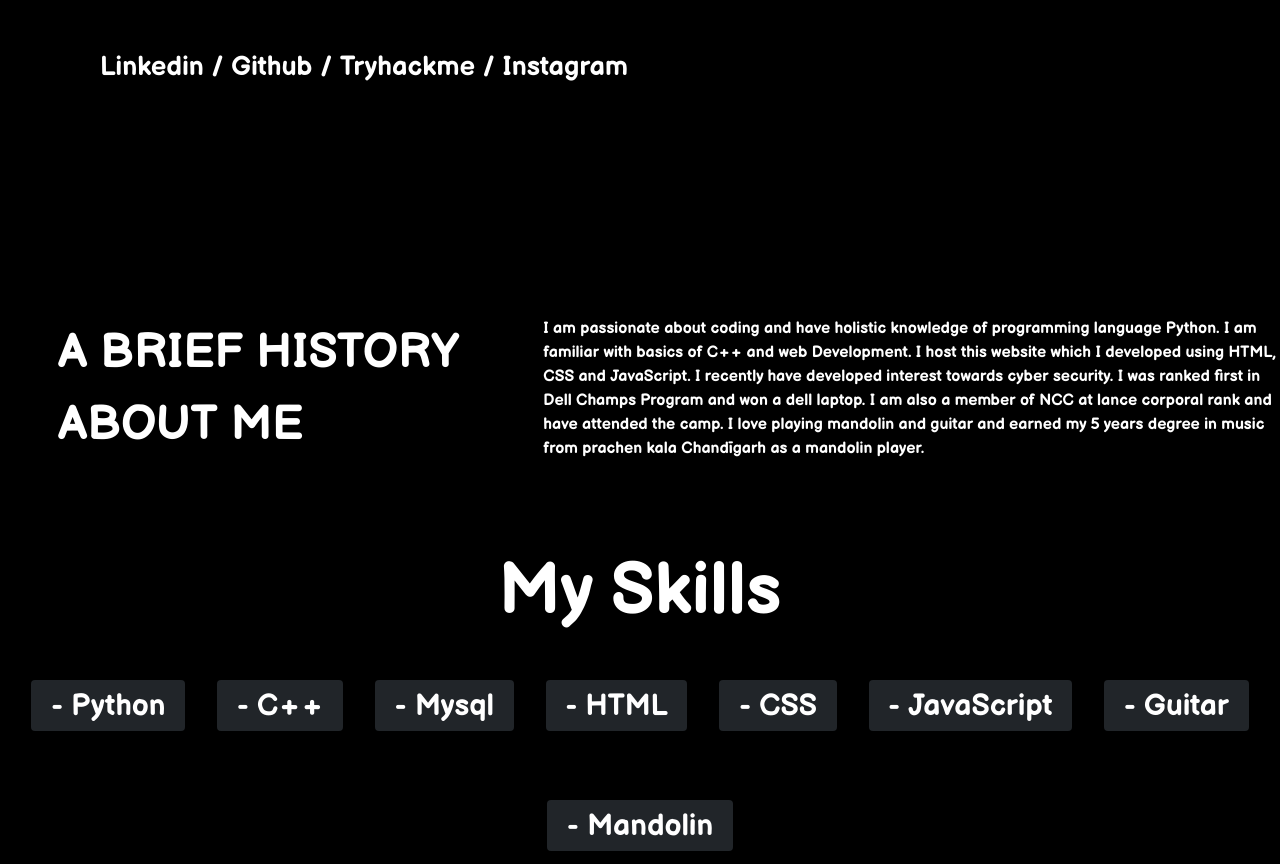
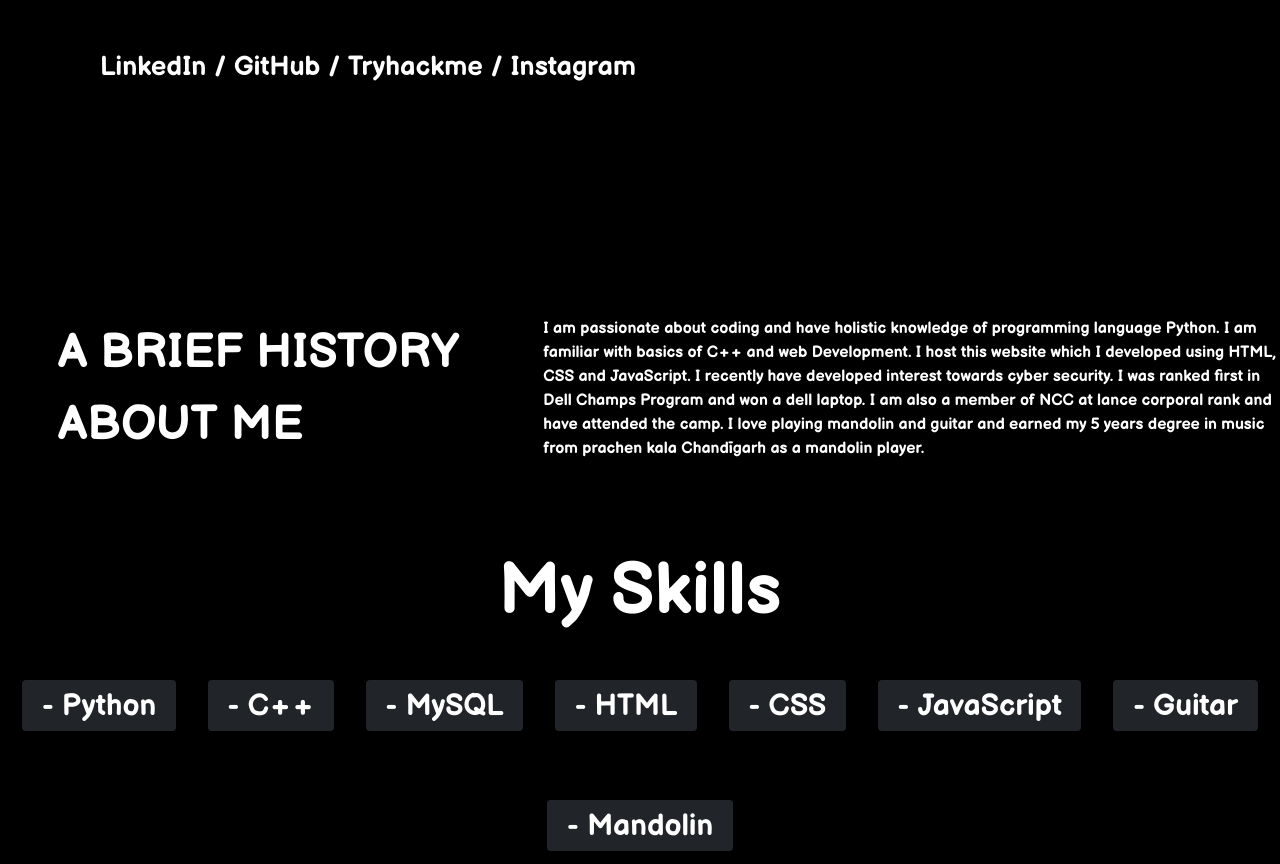
Before and after one commit to Nish251103/web-portfolio, a plain HTML site: page index.html in a window 1280 px wide. Shown: the part 468-1332 px from the top of the page. Drawn offline with nearby package versions, Linux system fonts and the light colour scheme; a web font is replaced by a local one.

Commit message:
fixed typos on web

```diff
--- a/index.html
+++ b/index.html
@@ -128,8 +128,8 @@
       <!-- </div> -->
 
       <div class="links">
-        <a href="https://www.linkedin.com/in/nishchal-nishchal/">Linkedin</a> /
-        <a href="https://github.com/Nish251103">Github</a> /
+        <a href="https://www.linkedin.com/in/nishchal-nishchal/">LinkedIn</a> /
+        <a href="https://github.com/Nish251103">GitHub</a> /
         <a href="https://tryhackme.com/p/Nish251103">Tryhackme</a> /
         <a href="https://www.instagram.com/nishchal.25/?hl=en">Instagram</a>
       </div>
@@ -168,7 +168,7 @@
           <div class="skill-details1">
             <span class="badge bg-dark">- Python</span>
             <span class="badge bg-dark">- C++</span>
-            <span class="badge bg-dark">- Mysql</span>
+            <span class="badge bg-dark">- MySQL</span>
             <span class="badge bg-dark">- HTML</span>
             <span class="badge bg-dark">- CSS</span>
             <span class="badge bg-dark">- JavaScript</span>
@@ -291,7 +291,7 @@
               <h5 class="card-title">Meet Bot</h5>
               <p class="card-text">
                 A bot to automate online classes and reduce the burden of
-                joining the classes on time.I used Python and selenium which is
+                joining the classes on time. I used Python and selenium which is
                 a famous framework for automating and testing web applications.
               </p>
             </div>
@@ -343,7 +343,7 @@
                 It's a tool designed to help you find suitable hashtags for your
                 posts based on keywords you use for popular social media
                 platforms like Instagram and Twitter. Developed using simple
-                python command
+                python command.
               </p>
             </div>
           </div>
```
